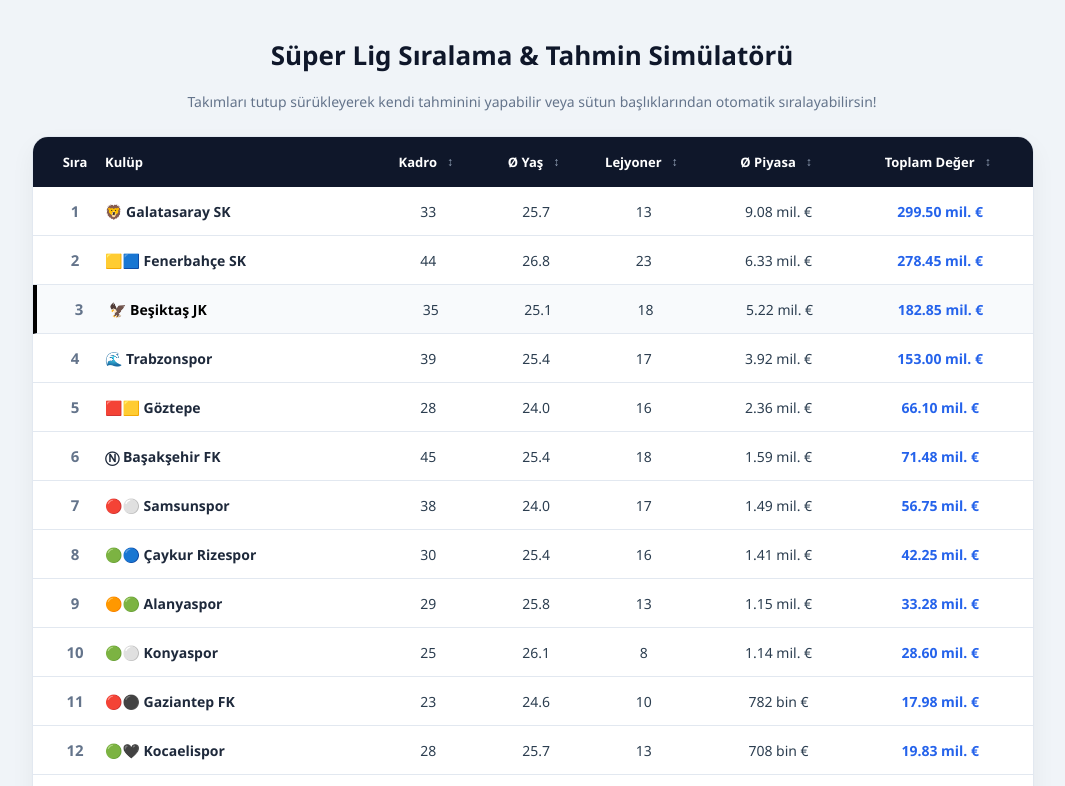
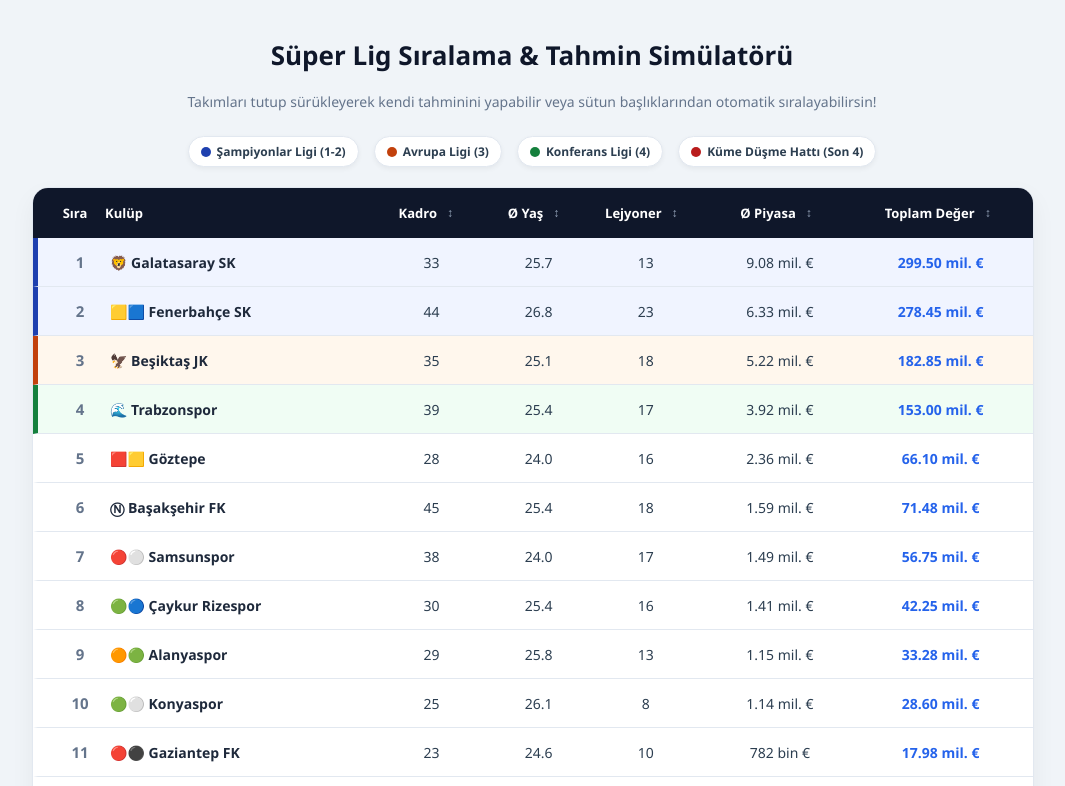
Before and after one commit to burdurlubireleman/turkiye-super-lig-tahmin, a plain HTML site: page index.html in a window 1280 px wide. Shown: the top 786 px of the page, without its empty margins (108-1173 px from the left). Drawn offline with Linux system fonts and the light colour scheme.

Commit message:
Türkiye Süper Lig Tahmin (küme hatları ile)
Küme hattları şampiyonlar ligine giden takımlar gibi yenilikler getirildi

```diff
--- a/index.html
+++ b/index.html
@@ -3,7 +3,7 @@
 <head>
     <meta charset="UTF-8">
     <meta name="viewport" content="width=device-width, initial-scale=1.0">
-    <title>Süper Lig 2026 - Sıralama ve Tahmin Simülatörü</title>
+    <title>Süper Lig 2026 - Sıralama, Tahmin ve Küme Simülatörü</title>
     <style>
         :root {
             --bg-color: #f0f4f8;
@@ -13,6 +13,12 @@
             --primary-color: #0f172a;
             --accent-color: #3b82f6;
             --bjk-color: #000000;
+
+            /* Küme Renkleri */
+            --ucl-color: #1e40af; /* Şampiyonlar Ligi - Koyu Mavi */
+            --uel-color: #c2410c; /* Avrupa Ligi - Turuncu */
+            --uecl-color: #15803d; /* Konferans Ligi - Yeşil */
+            --relegation-color: #b91c1c; /* Küme Düşme - Kırmızı */
         }
 
         body {
@@ -39,6 +45,34 @@
             margin-bottom: 25px;
             font-size: 14px;
             text-align: center;
+        }
+
+        /* Küme Bilgilendirme Kartı */
+        .legend-container {
+            display: flex;
+            gap: 15px;
+            margin-bottom: 20px;
+            flex-wrap: wrap;
+            justify-content: center;
+            font-size: 12px;
+            font-weight: 600;
+        }
+
+        .legend-item {
+            display: flex;
+            align-items: center;
+            gap: 6px;
+            background: white;
+            padding: 6px 12px;
+            border-radius: 20px;
+            box-shadow: 0 2px 5px rgba(0,0,0,0.05);
+            border: 1px solid var(--border-color);
+        }
+
+        .legend-dot {
+            width: 10px;
+            height: 10px;
+            border-radius: 5px;
         }
 
         .main-wrapper {
@@ -112,6 +146,7 @@
             font-size: 14px;
             text-align: center;
             align-items: center;
+            border-left: 5px solid transparent; /* Dinamik küme çizgisi için */
         }
 
         .table-row:active {
@@ -128,6 +163,12 @@
             border: 2px dashed #3b82f6;
         }
 
+        /* Dinamik Küme Renklendirmeleri */
+        .table-row.zone-ucl { border-left-color: var(--ucl-color); background-color: #f0f4ff; }
+        .table-row.zone-uel { border-left-color: var(--uel-color); background-color: #fff7ed; }
+        .table-row.zone-uecl { border-left-color: var(--uecl-color); background-color: #f0fdf4; }
+        .table-row.zone-relegation { border-left-color: var(--relegation-color); background-color: #fef2f2; }
+
         .rank {
             font-weight: 700;
             color: #64748b;
@@ -141,16 +182,6 @@
             align-items: center;
             gap: 10px;
             color: #1e293b;
-        }
-
-        /* Beşiktaş Özel Vurgusu */
-        .table-row[data-club="Beşiktaş JK"] {
-            border-left: 4px solid var(--bjk-color);
-            background-color: #f8fafc;
-        }
-        .table-row[data-club="Beşiktaş JK"] .club-name {
-            color: var(--bjk-color);
-            font-weight: 700;
         }
 
         .value {
@@ -171,7 +202,7 @@
             color: #1e293b;
         }
 
-        /* image_473302.png Görselindeki Kırmızı Alan İçin Buton Alanı */
+        /* Aksiyon Butonu */
         .action-container {
             position: absolute;
             right: -180px;
@@ -203,13 +234,8 @@
             box-shadow: 0 6px 20px rgba(37, 99, 235, 0.4);
         }
 
-        .share-btn:active {
-            transform: translateY(0);
-        }
-
         /* Mobil Uyumluluk */
         @media (max-width: 1200px) {
-            /* Ekran daraldığında buton tablonun altına taşınır, düzen bozulmaz */
             .action-container {
                 position: static;
                 width: 100%;
@@ -217,10 +243,7 @@
                 display: flex;
                 justify-content: flex-end;
             }
-            .share-btn {
-                width: auto;
-                min-width: 200px;
-            }
+            .share-btn { width: auto; min-width: 200px; }
         }
 
         @media (max-width: 768px) {
@@ -229,15 +252,9 @@
             .table-header, .table-row, .table-footer {
                 grid-template-columns: 45px 2.5fr 1fr 1.5fr;
             }
-            .hide-mobile {
-                display: none !important;
-            }
-            .action-container {
-                justify-content: center;
-            }
-            .share-btn {
-                width: 100%;
-            }
+            .hide-mobile { display: none !important; }
+            .action-container { justify-content: center; }
+            .share-btn { width: 100%; }
         }
     </style>
 </head>
@@ -245,6 +262,14 @@
 
     <h1>Süper Lig Sıralama & Tahmin Simülatörü</h1>
     <p class="subtitle">Takımları tutup sürükleyerek kendi tahminini yapabilir veya sütun başlıklarından otomatik sıralayabilirsin!</p>
+
+    <!-- Küme Renk Göstergeleri -->
+    <div class="legend-container">
+        <div class="legend-item"><div class="legend-dot" style="background-color: var(--ucl-color);"></div> Şampiyonlar Ligi (1-2)</div>
+        <div class="legend-item"><div class="legend-dot" style="background-color: var(--uel-color);"></div> Avrupa Ligi (3)</div>
+        <div class="legend-item"><div class="legend-dot" style="background-color: var(--uecl-color);"></div> Konferans Ligi (4)</div>
+        <div class="legend-item"><div class="legend-dot" style="background-color: var(--relegation-color);"></div> Küme Düşme Hattı (Son 4)</div>
+    </div>
 
     <div class="main-wrapper">
         <div class="table-container">
@@ -259,7 +284,7 @@
                 <div>Toplam Değer <button class="sort-btn" onclick="sortTable('toplam')">↕</button></div>
             </div>
 
-            <!-- Komple 18 Takımlı Liste -->
+            <!-- 18 Takımlı Liste -->
             <ul class="sortable-list" id="sortable-list">
                 <li class="table-row" draggable="true" data-club="Galatasaray SK" data-kadro="33" data-yas="25.7" data-lejyoner="13" data-apiyasa="9.08" data-toplam="299.50">
                     <span class="rank">1</span>
@@ -437,7 +462,6 @@
             </div>
         </div>
 
-        <!-- İŞARETLEDİĞİNİZ YERDEKİ YENİ PAYLAŞ BUTONU -->
         <div class="action-container">
             <button class="share-btn" onclick="sharePrediction()">
                 📤 Tahmini Paylaş
@@ -485,10 +509,28 @@
             }, { offset: Number.NEGATIVE_INFINITY }).element;
         }
 
+        // Sıralamayı ve Küme Renklerini Dinamik Güncelleyen Fonksiyon
         function updateRanks() {
             const rows = sortableList.querySelectorAll(".table-row");
+            const totalRows = rows.length;
+
             rows.forEach((row, index) => {
-                row.querySelector(".rank").innerText = index + 1;
+                const rank = index + 1;
+                row.querySelector(".rank").innerText = rank;
+
+                // Eski sınıfları temizle
+                row.classList.remove("zone-ucl", "zone-uel", "zone-uecl", "zone-relegation");
+
+                // Yeni kümeleri sıraya göre ata
+                if (rank <= 2) {
+                    row.classList.add("zone-ucl"); // Şampiyonlar Ligi
+                } else if (rank === 3) {
+                    row.classList.add("zone-uel"); // Avrupa Ligi
+                } else if (rank === 4) {
+                    row.classList.add("zone-uecl"); // Konferans Ligi
+                } else if (rank > totalRows - 4) {
+                    row.classList.add("zone-relegation"); // Küme Düşme Hattı
+                }
             });
         }
 
@@ -512,7 +554,6 @@
             tableSort(property);
         }
 
-        // Tahmini Panoya Kopyalama Fonksiyonu
         function sharePrediction() {
             const rows = sortableList.querySelectorAll(".table-row");
             let textOutput = "🏆 Süper Lig 2026 Sezon Sonu Tahminim:\n\n";
@@ -530,6 +571,9 @@
                 console.error("Kopyalama başarısız oldu: ", err);
             });
         }
+
+        // Sayfa ilk yüklendiğinde küme renklerini ata
+        updateRanks();
     </script>
 </body>
 </html>
```
